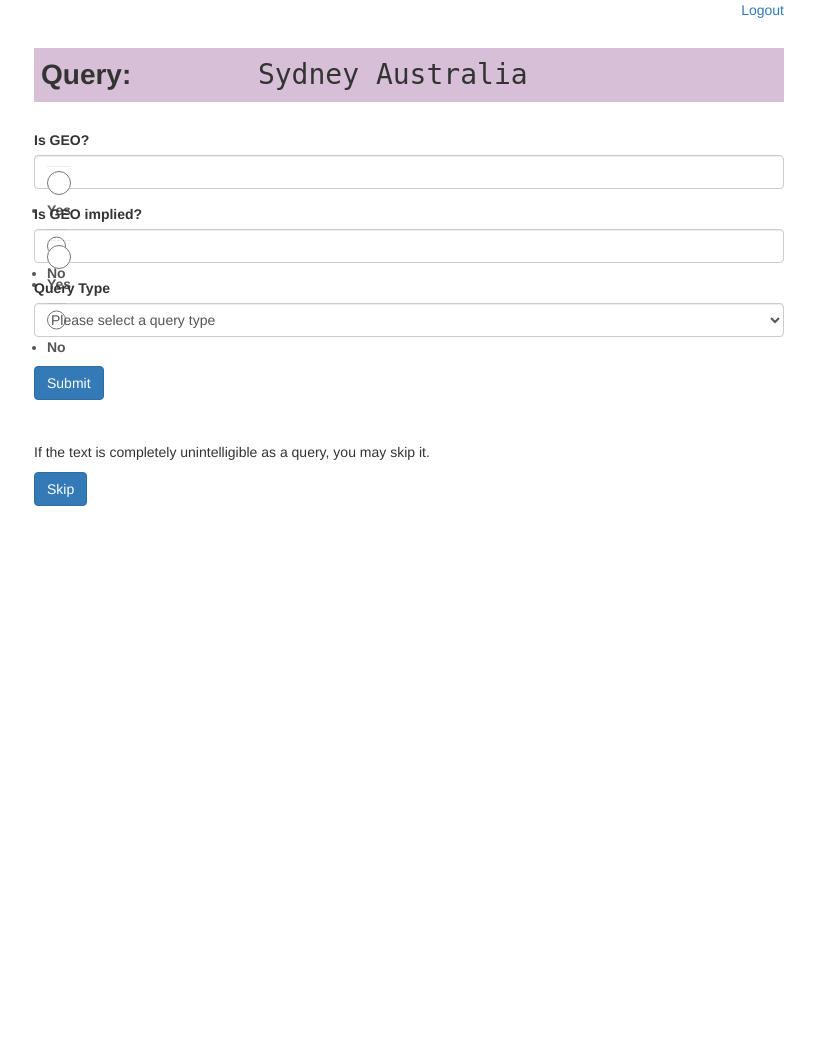
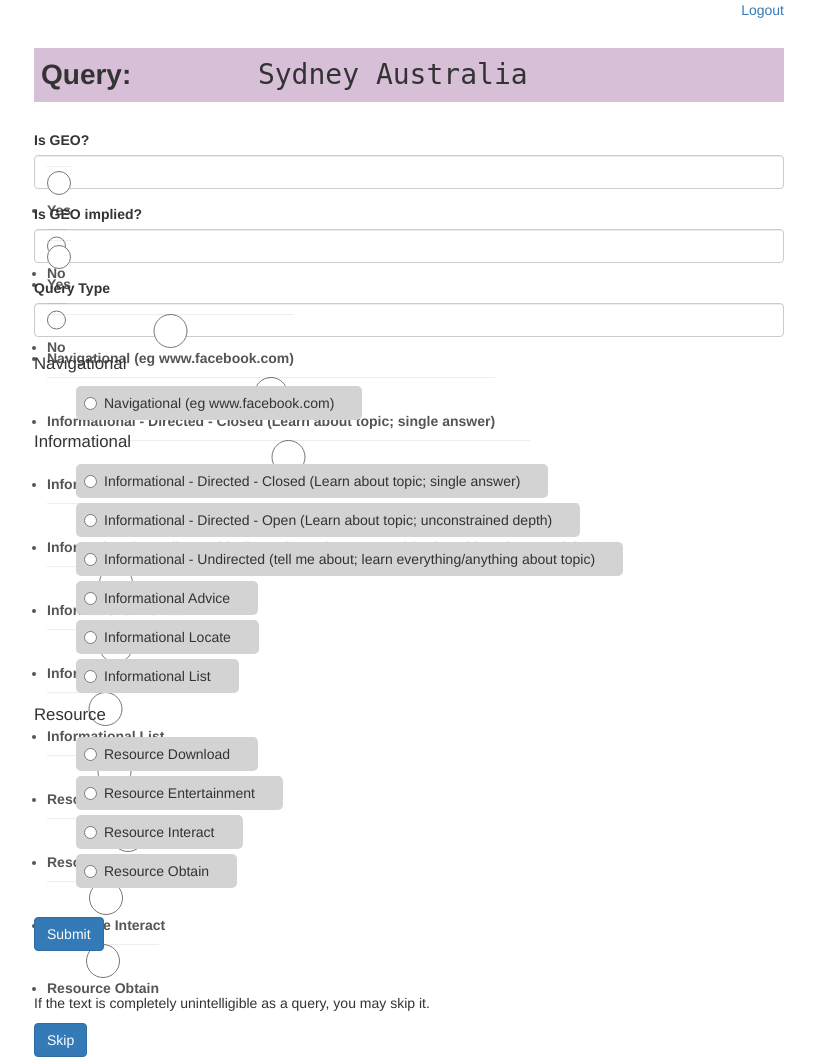
Before and after one commit to ned2/tator, a Django app: page /annotate/ in a window 1280 px wide. Shown: the whole page, without its empty margins (231-1046 px from the left). Before the commit the page ends 506 px from the top, so only its background shows below. Run offline with Django 3.2, Linux system fonts and the light colour scheme; a user stored in the database is signed in; data comes from the database, SQL or seed files in the repository; both versions use the stored data as it was after the commit; some libraries are stand-ins or nearby versions.

Commit message:
cosmetic enhancements

```diff
--- a/tator/annotate/forms.py
+++ b/tator/annotate/forms.py
@@ -12,6 +12,7 @@
             'query': HiddenInput(),
             'is_geo': RadioSelect(),
             'is_geo_impl': RadioSelect(),
+            'query_type': RadioSelect(),
         }
 
     def __init__(self, *args, **kwargs):
--- a/tator/annotate/models.py
+++ b/tator/annotate/models.py
@@ -84,7 +84,7 @@
     RESOURCE_OBTAIN = 'ROB'
 
     QUERY_TYPE_CHOICES = (
-        ('', 'Please select a query type'),
+        #('', 'Please select a query type'),
         (NAVIGATIONAL, 'Navigational (eg www.facebook.com)'),
         (INFORMATIONAL_DIRECTED_CLOSED,
          'Informational - Directed - Closed (Learn about topic; single answer)'),
@@ -119,7 +119,8 @@
         verbose_name='Query Type',
         max_length=3,
         choices=QUERY_TYPE_CHOICES,
-        help_text=''
+        default=None,
+        help_text='',
     )
 
     class Meta:
--- a/tator/annotate/static/annotate/annotate.css
+++ b/tator/annotate/static/annotate/annotate.css
@@ -34,17 +34,40 @@
     font-family: mono;
 }
 
+
+label:checked {
+    background-color: green;
+    font-weight: bold;
+}
+
 .radio label {
-    width: 5em;
     background-color: lightgrey;
-    padding: 0.7em 2em;
+    padding: 0.5em 2em;
     border-radius: 5px;
 }
 
-#annotation-form button { margin-top: 1em}
-#annotation-form .radio {
+.radio label.selected {
+    background-color: cadetblue;
+}
+
+#id_is_geo .radio, #id_is_geo_impl .radio {
     display: inline-block;
     margin-right: 0.5em;
 }
 
+#id_query_type .radio {
+    margin-left: 3em;
+}
+
+.query-category{
+    font-style: italics;
+    margin-top: 0.5em;
+    font-size: 1.2em;
+}
+
+
+#annotation-form button { margin-top: 1em}
+#annotation-form .radio {
+}
+
 #skip-form {margin-top: 3em}
--- /dev/null
+++ b/tator/annotate/static/annotate/annotate.js
@@ -0,0 +1,10 @@
+$(document).ready(function(){
+
+    $('input[type="radio"]').change(function() {
+        if(this.checked) {
+            $(this).closest(".form-group").find('input[type="radio"]').parent().removeClass("selected");
+            $(this).parent().addClass("selected");
+        }
+    });
+
+});
--- a/tator/annotate/templates/annotate/annotate.html
+++ b/tator/annotate/templates/annotate/annotate.html
@@ -16,7 +16,35 @@
 
 <form id="annotation-form" action="{{ request.get_full_path }}" method="post" class="form">
     {% csrf_token %}
-    {% bootstrap_form form %}
+    {% bootstrap_form form exclude='query_type' %}
+
+    <div class="form-group">
+        {% bootstrap_label form.fields.query_type.label %}
+        <div id="id_query_type">
+            {% for val, choice in form.fields.query_type.choices %}
+            {% if forloop.counter == 1 %}
+            <div class="query-category">Navigational</div>
+            {% endif %}
+
+            {% if forloop.counter == 2 %}
+            <div class="query-category">Informational</div>
+            {% endif %}
+
+            {% if forloop.counter == 8 %}
+            <div class="query-category">Resource</div>
+            {% endif %}
+
+            <div class="radio">
+                <label for="id_query_type{{ forloop.counter0 }}">
+                    <input id="id_query_type{{ forloop.counter0 }}" name="query_type" type="radio" value="{{ val }}" required>
+                    {{ choice }}
+                    </input>
+                </label>
+            </div>
+            {% endfor %}
+        </div>
+    </div>
+
     {% buttons %}
     <button type="submit" class="btn btn-primary">
         {% bootstrap_icon "star" %} Submit
--- a/tator/annotate/templates/annotate/base.html
+++ b/tator/annotate/templates/annotate/base.html
@@ -9,6 +9,8 @@
 		<title>{% block title %}Annotator{% endblock %}</title>
 		<link href="{% static 'annotate/bs/css/bootstrap.min.css' %}" rel='stylesheet' type='text/css'>
 		<link href="{% static 'annotate/annotate.css' %}" rel='stylesheet' type='text/css'>
+        <script type="text/javascript" src="//ajax.googleapis.com/ajax/libs/jquery/3.1.0/jquery.min.js"></script>
+        <script type="text/javascript" src="{% static 'annotate/annotate.js' %}"></script>
 		<link href="https://fonts.googleapis.com/icon?family=Material+Icons" rel="stylesheet">
     </head>
 
--- a/tator/annotate/views.py
+++ b/tator/annotate/views.py
@@ -28,7 +28,8 @@
             initial = {'user': request.user, 'query': query, 'query_type': "xxxx"}
             form = AnnotationForm(initial=initial)
             context = {'form': form, 'query': query.text}
-            print(query.text)
+            #import ipdb; ipdb.set_trace()
+            #pass
             return render(request, 'annotate/annotate.html', context)
 
     def post(self, request):
```
Also changed, not shown: tator/db.sqlite3.
